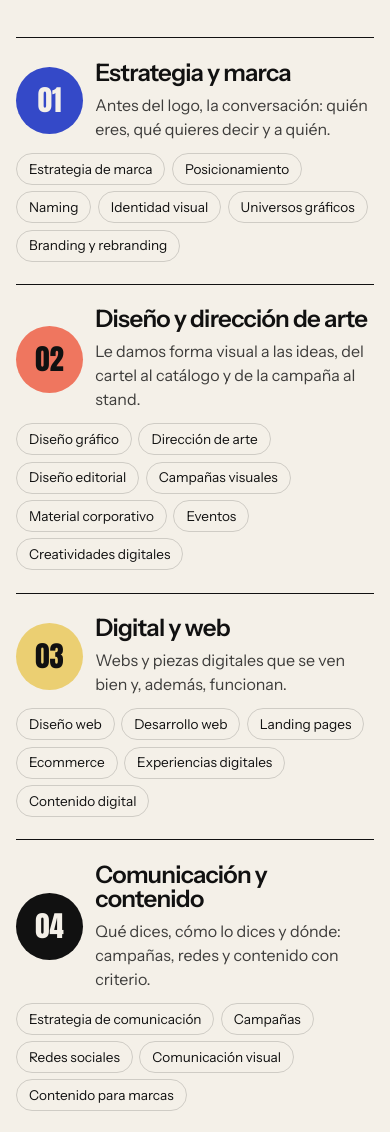
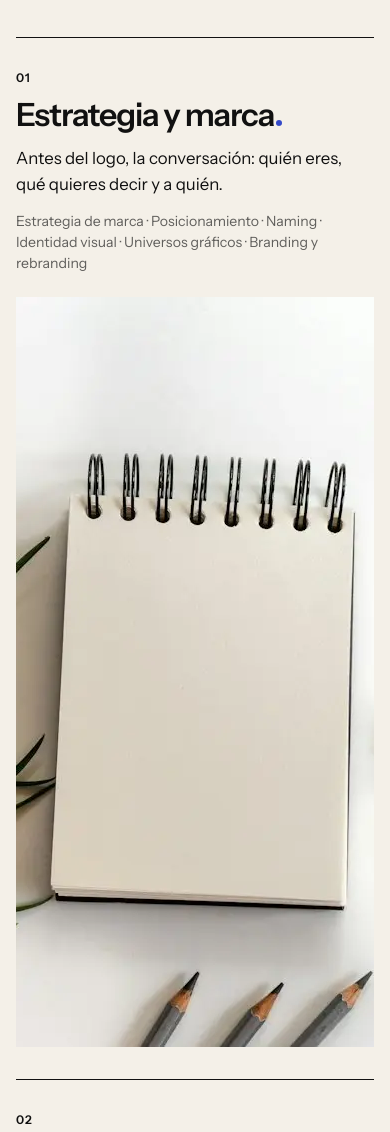
Before and after one commit to estudioentre/estudioentre.github.io, a plain HTML site: page index.html in a window 390 px wide. Shown: the part 5210-6342 px from the top of the page. Drawn offline with Linux system fonts and the light colour scheme.

Commit message:
ENTRE: nuevo "Qué hacemos" editorial y fotos de ejemplo por área
- Qué hacemos a dos columnas: foto fija a la izquierda que cambia con
  el área activa (velo de su color y bolita grande con el número) y
  las 4 áreas con titulares grandes; la activa se enciende con el
  scroll o el ratón y acaba en su bolita
- En móvil, cada área con su foto debajo
- 4 fotos de ejemplo de Unsplash (img/ejemplos/area-*.webp)
- Fuera la tarjeta flotante anterior

Co-Authored-By: Claude Opus 5.5 <noreply@anthropic.com>

```diff
--- a/css/estilos.css
+++ b/css/estilos.css
@@ -449,42 +449,58 @@ body.menu-abierto { overflow: hidden; }      /* sin scroll de fondo con el menú
 .servicios__cabecera h2 { grid-column: 1 / 10; }
 .servicios__cabecera p { grid-column: 10 / 13; max-width: 26ch; }
 
-.servicio {
-  position: relative;
-  display: grid; grid-template-columns: minmax(5rem, 15vw) 1fr 1.15fr;
-  gap: var(--hueco); align-items: center;
-  padding: clamp(1.4rem, 2.6vw, 2.4rem) 0;
+.servicios__cuerpo {                         /* foto fija a la izquierda, áreas a la derecha */
+  display: grid; grid-template-columns: repeat(12, 1fr); gap: var(--hueco);
+  align-items: start;
+}
+
+/* El visor: foto grande que se queda fija mientras bajas */
+.visor {
+  grid-column: 1 / 6;
+  position: sticky; top: calc(var(--cabecera) + 2.5rem); /* se queda pegado arriba mientras recorres las áreas */
+}
+.visor__marco { position: relative; aspect-ratio: 4 / 5; overflow: hidden; background: var(--crema-oscuro); }
+.visor__img {                                /* las 4 fotos, una encima de otra */
+  position: absolute; inset: 0; width: 100%; height: 100%; object-fit: cover;
+  opacity: 0; transform: scale(1.08);       /* escondidas y algo ampliadas */
+  transition: opacity .7s var(--curva), transform 1.4s var(--curva);
+}
+.visor__img.activa { opacity: 1; transform: none; } /* la del área activa aparece y se asienta */
+.visor__marco::after {                       /* velo suave del color del área activa */
+  content: ""; position: absolute; inset: 0;
+  background-color: var(--c, var(--azul)); mix-blend-mode: multiply; opacity: .22;
+  transition: background-color .6s;
+}
+.visor__bolita {                             /* bolita grande con el número, mordiendo la esquina de arriba */
+  position: absolute; top: clamp(-2.5rem, -3vw, -1.5rem); right: clamp(-2.5rem, -3vw, -1.5rem); z-index: 1;
+  display: grid; place-items: center;
+  width: clamp(5rem, 9vw, 8.5rem); aspect-ratio: 1; border-radius: 50%;
+  background: var(--c, var(--azul)); color: var(--t, var(--crema));
+  font-family: var(--display); font-size: clamp(1.8rem, 3.2vw, 3rem); line-height: 1;
+  transition: background-color .6s, color .6s;
+}
+.visor__bolita.cambia { animation: rebote .7s var(--curva); } /* pequeño rebote al cambiar de área */
+.visor__pie { margin-top: .8rem; opacity: .6; font-size: .68rem; }
+
+/* Las áreas */
+.areas { grid-column: 7 / 13; }
+.area {
+  padding: clamp(2rem, 4vw, 3.5rem) 0;
   border-top: 1px solid var(--negro);
 }
-.servicio:last-child { border-bottom: 1px solid var(--negro); }
-.servicio__num {                             /* el número dentro de una bolita de color: color e identidad */
-  display: grid; place-items: center;
-  width: clamp(4.2rem, 8.5vw, 8.5rem); aspect-ratio: 1; border-radius: 50%;
-  background: var(--c); color: var(--t);    /* cada fila con su color (definido en el HTML) */
-  font-family: var(--display); font-size: clamp(1.8rem, 3.4vw, 3.4rem); line-height: 1;
-  transition: transform .6s var(--curva);
+.area:last-child { border-bottom: 1px solid var(--negro); }
+.area > * { opacity: .28; transition: opacity .5s var(--curva); } /* apagada… */
+.area.activa > * { opacity: 1; }             /* …y encendida cuando es la activa */
+.area__num { display: block; margin-bottom: .8rem; }
+.area__titulo {
+  font-size: clamp(2rem, 4vw, 4.2rem); font-weight: 600;
+  letter-spacing: -.035em; line-height: .95; margin-bottom: 1rem;
 }
-.servicio__texto h3 { font-size: clamp(1.5rem, 3vw, 2.9rem); font-weight: 600; letter-spacing: -.03em; line-height: 1; margin-bottom: .5rem; transition: transform .7s var(--curva); }
-.servicio__texto p { max-width: 36ch; opacity: .8; }
-.servicio__tags { display: flex; flex-wrap: wrap; gap: .4rem; }
-.servicio__tags li { font-size: .85rem; padding: .3rem .75rem; border: 1px solid var(--linea); border-radius: 999px; }
-.servicio__flotante {                        /* tarjeta azul que aparece junto al ratón */
-  position: absolute; left: 0; top: 0; z-index: 3; pointer-events: none;
-  width: clamp(8rem, 11vw, 10.5rem); aspect-ratio: 4 / 5;
-  display: flex; flex-direction: column; justify-content: space-between;
-  padding: .8rem; background: var(--c); color: var(--t); /* del color de su fila */
-  font-family: var(--display); text-transform: uppercase; font-size: clamp(2rem, 3.2vw, 2.9rem); line-height: .85;
-  opacity: 0; scale: .85;                   /* escondida */
-  transform: translate(calc(var(--fx, 60%) + 1.5rem), calc(var(--fy, 0px) - 50%)); /* posición junto al ratón (JavaScript) */
-  transition: opacity .3s, scale .45s var(--curva), transform .6s var(--curva); /* el retraso hace que siga al ratón con suavidad */
-}
-.servicio__flotante small { font-family: var(--sans); font-size: .62rem; font-weight: 600; letter-spacing: .08em; }
-@media (hover: hover) {                      /* solo en dispositivos con ratón */
-  .servicio:hover .servicio__texto h3 { transform: translateX(1.2rem); } /* el título se desliza */
-  .servicio:hover .servicio__num { transform: scale(1.08) rotate(-8deg); } /* la bolita se mueve un poco */
-  .servicio:hover .servicio__flotante { opacity: 1; scale: 1; }          /* aparece la tarjeta */
-}
-@media (hover: none) { .servicio__flotante { display: none; } }        /* en pantallas táctiles no hace falta */
+.area__titulo .bolita { background: var(--c); transform: scale(0); transition: transform .6s var(--curva); } /* su bolita de color… */
+.area.activa .area__titulo .bolita { transform: scale(1); }                                              /* …aparece al activarse */
+.area__texto { font-size: clamp(1.05rem, 1.3vw, 1.25rem); max-width: 38ch; margin-bottom: .9rem; }
+.area__lista { font-size: .88rem; max-width: 52ch; color: rgba(17, 17, 17, .65); } /* lo que incluye, en una línea corrida */
+.area__foto { display: none; }               /* la foto propia de cada área solo se usa en móvil */
 
 /* ---------- 10. Quiénes somos ---------- */
 .equipo__cabecera {                          /* título a la izquierda, texto a la derecha */
@@ -665,8 +681,12 @@ body.menu-abierto { overflow: hidden; }      /* sin scroll de fondo con el menú
   .proyectos__cabecera h2, .proyectos__intro,
   .servicios__cabecera h2, .servicios__cabecera p,
   .proceso__cabecera h2, .proceso__cabecera p { grid-column: 1 / -1; }
-  .servicio { grid-template-columns: auto 1fr; }
-  .servicio__tags { grid-column: 1 / -1; }
+  .servicios__cuerpo { grid-template-columns: 1fr; }
+  .visor { display: none; }                  /* en móvil no hay foto fija… */
+  .areas { grid-column: 1; }
+  .area > * { opacity: 1; }                  /* …todas las áreas encendidas… */
+  .area__titulo .bolita { transform: scale(1); }
+  .area__foto { display: block; width: 100%; aspect-ratio: 4 / 3; object-fit: cover; margin-top: 1.4rem; } /* …y cada una con su foto */
   .equipo__cabecera h2, .equipo__texto { grid-column: 1 / -1; }
   .equipo__personas { grid-template-columns: 1fr 1fr; gap: .8rem; } /* en móvil, las dos fotos lado a lado e iguales */
   .equipo__union { display: none; }
@@ -697,5 +717,6 @@ body.menu-abierto { overflow: hidden; }      /* sin scroll de fondo con el menú
   [data-revela], .portada .linea > span, .linea[data-revela] > span, .portada__visual { opacity: 1 !important; transform: none !important; }
   .paso__punto { transform: scale(1); }
   .estudio__texto .palabra { opacity: 1; }
+  .area > * { opacity: 1; }
   .estudio__texto .pastilla { background-size: 100% 100%; color: var(--crema); }
 }
--- a/index.html
+++ b/index.html
@@ -166,52 +166,51 @@
         <p data-revela>Cuatro áreas que se mezclan entre sí. Casi ningún proyecto se queda en una sola.</p>
       </header>
 
-      <ol class="servicios__lista">
-        <li class="servicio" style="--c: var(--azul); --t: var(--crema)" data-revela> <!-- --c color del círculo, --t color del número -->
-          <span class="servicio__num" aria-hidden="true">01</span>
-          <div class="servicio__texto">
-            <h3>Estrategia y marca</h3>
-            <p>Antes del logo, la conversación: quién eres, qué quieres decir y a quién.</p>
+      <div class="servicios__cuerpo">
+        <!-- Visor: la foto grande de la izquierda, se queda fija mientras bajas y cambia con el área activa -->
+        <div class="visor" id="visor" aria-hidden="true">
+          <div class="visor__marco">
+            <!-- Fotos de ejemplo (Unsplash): cambiadlas por trabajos vuestros de cada área -->
+            <img class="visor__img activa" src="img/ejemplos/area-marca.webp" alt="" loading="lazy" width="600" height="750">
+            <img class="visor__img" src="img/ejemplos/area-imagen.webp" alt="" loading="lazy" width="600" height="750">
+            <img class="visor__img" src="img/ejemplos/area-web.webp" alt="" loading="lazy" width="600" height="750">
+            <img class="visor__img" src="img/ejemplos/area-voz.webp" alt="" loading="lazy" width="600" height="750">
           </div>
-          <ul class="servicio__tags">
-            <li>Estrategia de marca</li><li>Posicionamiento</li><li>Naming</li><li>Identidad visual</li><li>Universos gráficos</li><li>Branding y rebranding</li>
-          </ul>
-          <span class="servicio__flotante" aria-hidden="true"><small>01 / Área</small>Marca</span> <!-- tarjeta que sigue al ratón -->
-        </li>
-        <li class="servicio" style="--c: var(--coral); --t: var(--negro)" data-revela> <!-- --c color del círculo, --t color del número -->
-          <span class="servicio__num" aria-hidden="true">02</span>
-          <div class="servicio__texto">
-            <h3>Diseño y dirección de arte</h3>
-            <p>Le damos forma visual a las ideas, del cartel al catálogo y de la campaña al stand.</p>
-          </div>
-          <ul class="servicio__tags">
-            <li>Diseño gráfico</li><li>Dirección de arte</li><li>Diseño editorial</li><li>Campañas visuales</li><li>Material corporativo</li><li>Eventos</li><li>Creatividades digitales</li>
-          </ul>
-          <span class="servicio__flotante" aria-hidden="true"><small>02 / Área</small>Imagen</span>
-        </li>
-        <li class="servicio" style="--c: var(--amarillo); --t: var(--negro)" data-revela> <!-- --c color del círculo, --t color del número -->
-          <span class="servicio__num" aria-hidden="true">03</span>
-          <div class="servicio__texto">
-            <h3>Digital y web</h3>
-            <p>Webs y piezas digitales que se ven bien y, además, funcionan.</p>
-          </div>
-          <ul class="servicio__tags">
-            <li>Diseño web</li><li>Desarrollo web</li><li>Landing pages</li><li>Ecommerce</li><li>Experiencias digitales</li><li>Contenido digital</li>
-          </ul>
-          <span class="servicio__flotante" aria-hidden="true"><small>03 / Área</small>Web</span>
-        </li>
-        <li class="servicio" style="--c: var(--negro); --t: var(--crema)" data-revela> <!-- --c color del círculo, --t color del número -->
-          <span class="servicio__num" aria-hidden="true">04</span>
-          <div class="servicio__texto">
-            <h3>Comunicación y contenido</h3>
-            <p>Qué dices, cómo lo dices y dónde: campañas, redes y contenido con criterio.</p>
-          </div>
-          <ul class="servicio__tags">
-            <li>Estrategia de comunicación</li><li>Campañas</li><li>Redes sociales</li><li>Comunicación visual</li><li>Contenido para marcas</li>
-          </ul>
-          <span class="servicio__flotante" aria-hidden="true"><small>04 / Área</small>Voz</span>
-        </li>
-      </ol>
+          <span class="visor__bolita"><span id="visor-num">01</span></span>   <!-- bolita grande con el número, muerde la esquina -->
+          <p class="visor__pie etiqueta">Foto de ejemplo — <span id="visor-nombre">Estrategia y marca</span></p> <!-- pie de foto -->
+        </div>
+
+        <ol class="areas">
+          <li class="area activa" style="--c: var(--azul); --t: var(--crema)" data-revela> <!-- --c color del área, --t color del texto sobre ese color -->
+            <span class="area__num etiqueta">01</span>
+            <h3 class="area__titulo">Estrategia y <span class="sin-corte">marca<span class="bolita"></span></span></h3>
+            <p class="area__texto">Antes del logo, la conversación: quién eres, qué quieres decir y a quién.</p>
+            <p class="area__lista">Estrategia de marca · Posicionamiento · Naming · Identidad visual · Universos gráficos · Branding y rebranding</p>
+            <img class="area__foto" src="img/ejemplos/area-marca.webp" alt="" loading="lazy" width="600" height="750"> <!-- solo se ve en móvil -->
+          </li>
+          <li class="area" style="--c: var(--coral); --t: var(--negro)" data-revela>
+            <span class="area__num etiqueta">02</span>
+            <h3 class="area__titulo">Diseño y dirección de <span class="sin-corte">arte<span class="bolita"></span></span></h3>
+            <p class="area__texto">Le damos forma visual a las ideas, del cartel al catálogo y de la campaña al stand.</p>
+            <p class="area__lista">Diseño gráfico · Dirección de arte · Diseño editorial · Campañas visuales · Material corporativo · Eventos · Creatividades digitales</p>
+            <img class="area__foto" src="img/ejemplos/area-imagen.webp" alt="" loading="lazy" width="600" height="750">
+          </li>
+          <li class="area" style="--c: var(--amarillo); --t: var(--negro)" data-revela>
+            <span class="area__num etiqueta">03</span>
+            <h3 class="area__titulo">Digital y <span class="sin-corte">web<span class="bolita"></span></span></h3>
+            <p class="area__texto">Webs y piezas digitales que se ven bien y, además, funcionan.</p>
+            <p class="area__lista">Diseño web · Desarrollo web · Landing pages · Ecommerce · Experiencias digitales · Contenido digital</p>
+            <img class="area__foto" src="img/ejemplos/area-web.webp" alt="" loading="lazy" width="600" height="750">
+          </li>
+          <li class="area" style="--c: var(--negro); --t: var(--crema)" data-revela>
+            <span class="area__num etiqueta">04</span>
+            <h3 class="area__titulo">Comunicación y <span class="sin-corte">contenido<span class="bolita"></span></span></h3>
+            <p class="area__texto">Qué dices, cómo lo dices y dónde: campañas, redes y contenido con criterio.</p>
+            <p class="area__lista">Estrategia de comunicación · Campañas · Redes sociales · Comunicación visual · Contenido para marcas</p>
+            <img class="area__foto" src="img/ejemplos/area-voz.webp" alt="" loading="lazy" width="600" height="750">
+          </li>
+        </ol>
+      </div>
     </section>
 
     <!-- ================= 5. QUIÉNES SOMOS ================= -->
--- a/js/main.js
+++ b/js/main.js
@@ -202,17 +202,45 @@ window.addEventListener("scroll", () => {
 window.addEventListener("resize", alHacerScroll);               // recalcula si cambia la ventana
 alHacerScroll();                                                // y una vez al empezar
 
-// ---------- 9. Servicios: la tarjeta azul sigue al ratón dentro de su fila ----------
-if (conRaton) {
-  document.querySelectorAll(".servicio").forEach((fila) => {    // cada fila de servicio
-    const tarjeta = fila.querySelector(".servicio__flotante");  // su tarjeta flotante
-    if (!tarjeta) return;                                       // si no tiene, nada
-    fila.addEventListener("pointermove", (e) => {               // al mover el ratón por la fila…
-      const r = fila.getBoundingClientRect();                   // caja de la fila
-      tarjeta.style.setProperty("--fx", (e.clientX - r.left) + "px"); // posición horizontal dentro de la fila
-      tarjeta.style.setProperty("--fy", (e.clientY - r.top) + "px");  // posición vertical dentro de la fila
+// ---------- 9. Qué hacemos: el área activa cambia la foto, el color y el número del visor ----------
+const visor = document.getElementById("visor");                // la foto fija de la izquierda
+const areas = [...document.querySelectorAll(".area")];          // las 4 áreas
+if (visor && areas.length) {
+  const fotos = [...visor.querySelectorAll(".visor__img")];     // sus 4 fotos
+  const bolita = visor.querySelector(".visor__bolita");         // la bolita grande
+  const numero = document.getElementById("visor-num");          // el número dentro de la bolita
+  const nombre = document.getElementById("visor-nombre");       // el pie de foto
+  let actual = -1;                                              // qué área está activa (ninguna al principio)
+
+  function activar(i) {                                         // enciende el área número i
+    if (i === actual) return;                                   // si ya lo está, nada
+    actual = i;
+    areas.forEach((a, j) => a.classList.toggle("activa", j === i)); // enciende esa y apaga las demás
+    fotos.forEach((f, j) => f.classList.toggle("activa", j === i)); // muestra su foto
+    const estilo = getComputedStyle(areas[i]);                  // lee los colores del área
+    visor.style.setProperty("--c", estilo.getPropertyValue("--c")); // color de la bolita y del velo
+    visor.style.setProperty("--t", estilo.getPropertyValue("--t")); // color del número
+    numero.textContent = String(i + 1).padStart(2, "0");        // "01", "02"…
+    nombre.textContent = areas[i].querySelector(".area__titulo").textContent; // nombre del área en el pie
+    bolita.classList.remove("cambia");                          // reinicia el rebote…
+    void bolita.offsetWidth;                                    // (truco para que la animación vuelva a empezar)
+    bolita.classList.add("cambia");                             // …y lo lanza
+  }
+
+  function areaDelCentro() {                                    // ¿qué área está más cerca del centro de la pantalla?
+    const centro = window.innerHeight * 0.5;                    // mitad de la ventana
+    let mejor = 0, distancia = Infinity;                        // la más cercana hasta ahora
+    areas.forEach((a, i) => {
+      const r = a.getBoundingClientRect();                      // posición del área
+      const d = Math.abs(r.top + r.height / 2 - centro);        // distancia de su centro al centro de la pantalla
+      if (d < distancia) { distancia = d; mejor = i; }          // si está más cerca, es la nueva mejor
     });
-  });
+    activar(mejor);                                             // la enciende
+  }
+
+  window.addEventListener("scroll", () => requestAnimationFrame(areaDelCentro), { passive: true }); // al hacer scroll
+  areas.forEach((a, i) => a.addEventListener("pointerenter", () => activar(i))); // y al pasar el ratón por encima
+  activar(0);                                                   // al empezar, la primera
 }
 
 // ---------- 10. Cursor "Ver proyecto" ----------
```
Also changed, not shown: img/ejemplos/area-imagen.webp (added), img/ejemplos/area-marca.webp (added), img/ejemplos/area-voz.webp (added), img/ejemplos/area-web.webp (added).
